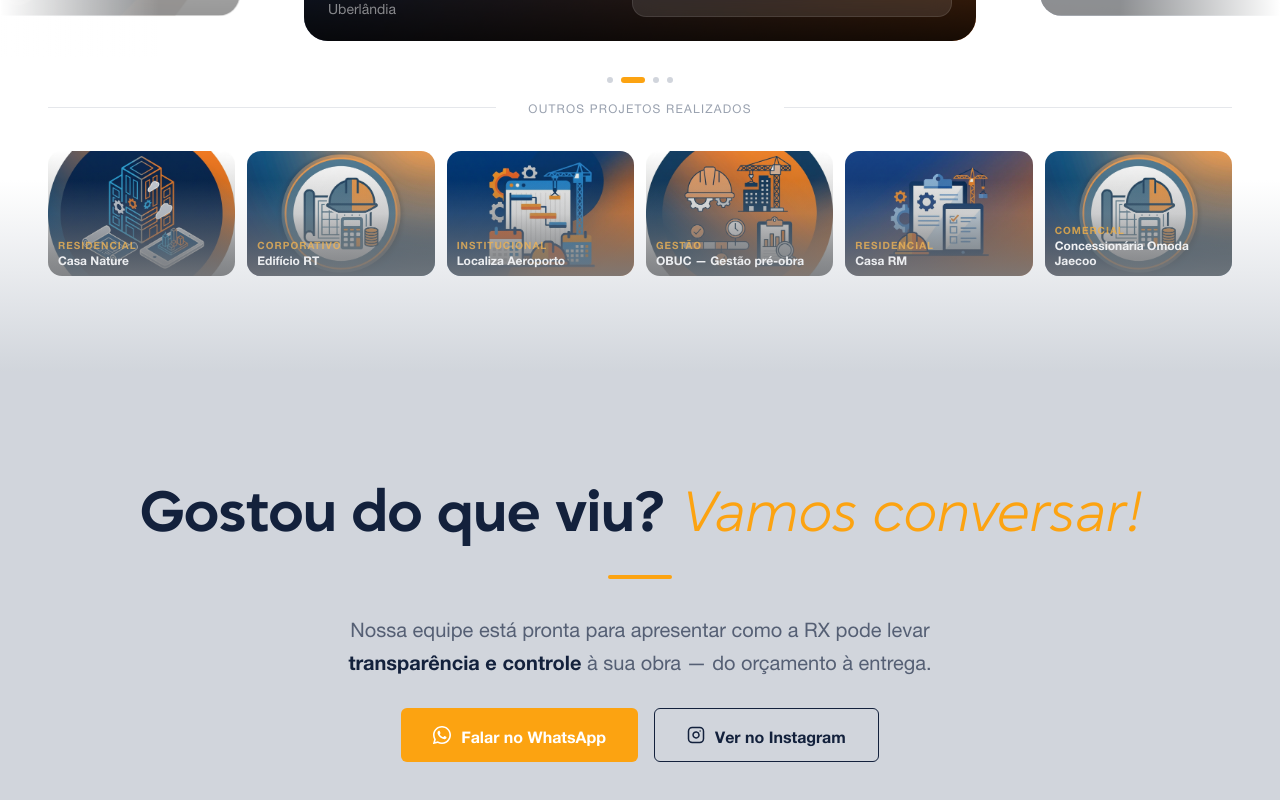
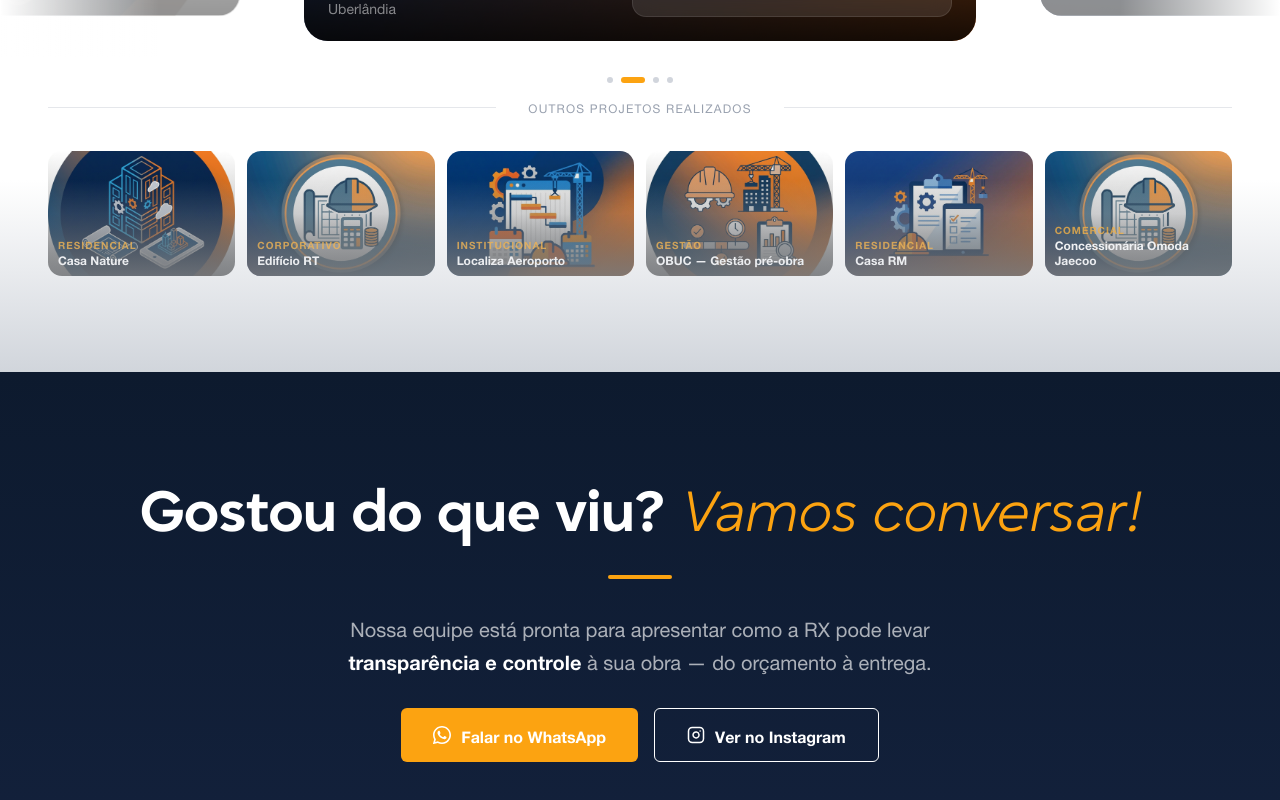
Before and after one commit to rx-gerenciamento/rx-front, a Next.js app: page / in a window 1280 px wide. Shown: the part 3324-4124 px from the top of the page. Built offline with nearby package versions, Linux system fonts and the light colour scheme.

Commit message:
finish: cta section

```diff
--- a/components/cta-section.tsx
+++ b/components/cta-section.tsx
@@ -1,6 +1,5 @@
 "use client"
 
-import { motion } from "framer-motion"
 import { Instagram } from "lucide-react"
 import { Reveal } from "./reveal"
 import { Button } from "./ui/button"
@@ -15,11 +14,11 @@ const WhatsAppIcon = () => (
 
 export function CtaSection() {
   return (
-    <section className="relative py-26 overflow-hidden bg-gray-300">
+    <section className="relative py-26 overflow-hidden bg-section-navy-gradient border-b border-white/10">
       <div className="container-custom relative z-10 flex flex-col items-center text-center gap-8">
         <Reveal>
           <div className="flex flex-col items-center gap-4">
-            <h2 className="text-4xl md:text-5xl lg:text-6xl font-bold text-navy leading-tight">
+            <h2 className="text-4xl md:text-5xl lg:text-6xl font-bold text-white leading-tight">
               Gostou do que viu?{" "}
               <span className="italic font-light text-brand">Vamos conversar!</span>
             </h2>
@@ -28,9 +27,9 @@ export function CtaSection() {
         </Reveal>
 
         <Reveal delay={0.1}>
-          <p className="text-navy/65 text-lg md:text-xl leading-relaxed max-w-2xl">
+          <p className="text-white/65 text-lg md:text-xl leading-relaxed max-w-2xl">
             Nossa equipe está pronta para apresentar como a RX pode levar{" "}
-            <span className="text-navy font-semibold">transparência e controle</span>{" "}
+            <span className="text-white font-semibold">transparência e controle</span>{" "}
             à sua obra — do orçamento à entrega.
           </p>
         </Reveal>
@@ -50,7 +49,7 @@ export function CtaSection() {
               href={CONTACT.instagram}
               target="_blank"
               rel="noopener noreferrer"
-              variant="outline-dark"
+              variant="outline"
               className="gap-2.5 text-base px-8 py-3.5"
             >
               <Instagram size={18} />
--- a/components/footer.tsx
+++ b/components/footer.tsx
@@ -62,7 +62,7 @@ export function Footer() {
             <ul className="flex flex-col gap-4">
               {contactInfo.map(({ icon: Icon, text, href }) => (
                 <li key={text} className="flex items-start gap-3">
-                  <Icon size={17} className="shrink-0 mt-0.5 text-brand" />
+                  <Icon size={17} className="shrink-0 mt-0.5 text-white/55" />
                   {href ? (
                     <a
                       href={href}
--- a/package.json
+++ b/package.json
@@ -1,5 +1,5 @@
 {
-  "name": "shopping-car-tunning",
+  "name": "rx-front",
   "version": "0.1.0",
   "private": true,
   "scripts": {
```
